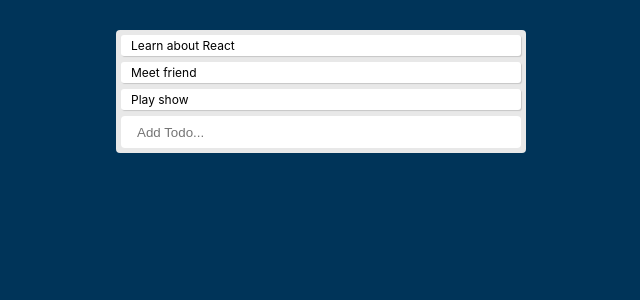
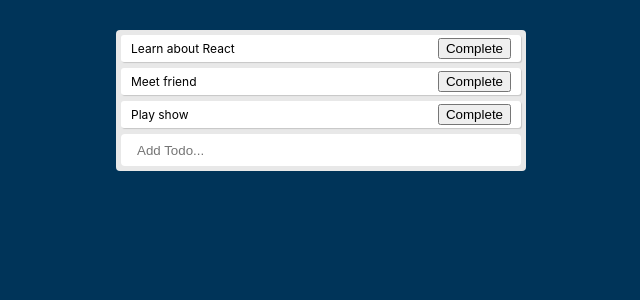
Before and after one commit to thomasluis/reactTodo, a React (Create React App) app: page / in a window 1280 px wide. Shown: the top 300 px of the page, without its empty margins (319-959 px from the left). Built offline with nearby package versions, Linux system fonts and the light colour scheme.

Commit message:
Todos can now be completed

```diff
--- a/src/App.js
+++ b/src/App.js
@@ -24,11 +24,22 @@ const App = () => {
     setTodos(newTodos);
   };
 
+  const completeTodo = index => {
+    const newTodos = [...todos];
+    newTodos[index].isCompleted = !newTodos[index].isCompleted;
+    setTodos(newTodos);
+  };
+
   return (
     <div className="app">
       <div className="todo-list">
         {todos.map((todo, index) => (
-          <Todo key={index} index={index} todo={todo} />
+          <Todo
+            key={index}
+            index={index}
+            todo={todo}
+            completeTodo={completeTodo}
+          />
         ))}
         <TodoForm addTodo={addTodo} />
       </div>
--- a/src/components/Todo.js
+++ b/src/components/Todo.js
@@ -1,7 +1,19 @@
 import React from "react";
 
-const Todo = ({ todo, index }) => {
-  return <div className="todo">{todo.text}</div>;
+const Todo = ({ todo, index, completeTodo }) => {
+  return (
+    <div
+      style={{ textDecoration: todo.isCompleted ? "line-through" : "" }}
+      className="todo"
+    >
+      {todo.text}
+      <div>
+        <button onClick={() => completeTodo(index)}>
+          {todo.isCompleted ? "Incomplete" : "Complete"}
+        </button>
+      </div>
+    </div>
+  );
 };
 
 export default Todo;
```
